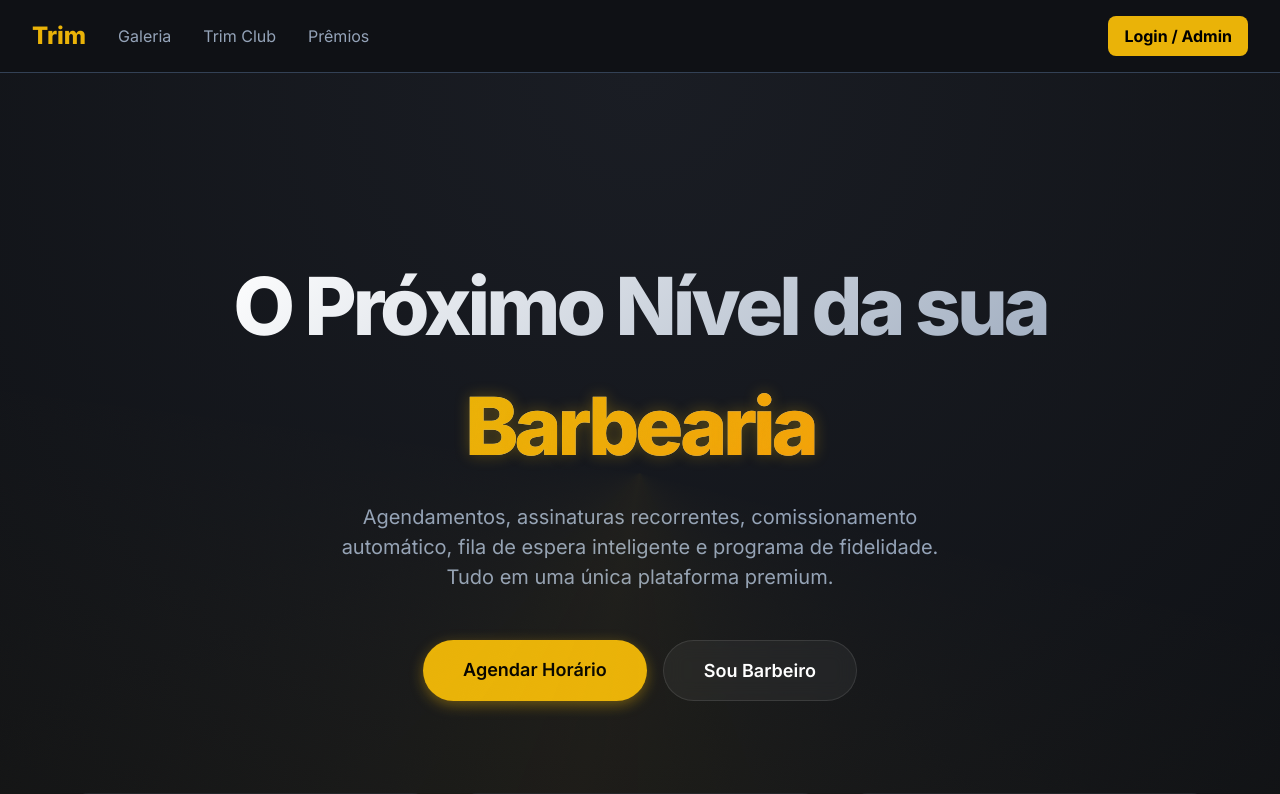
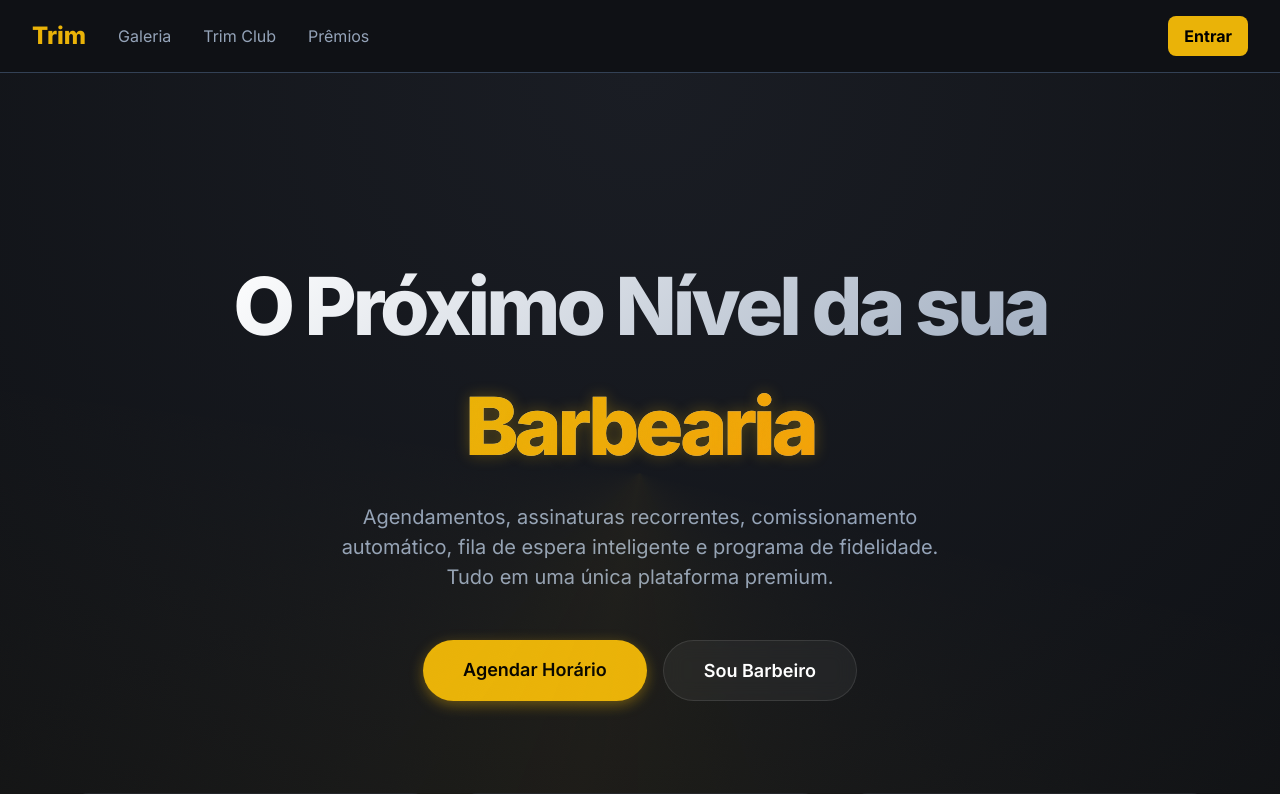
Before and after one commit to Gusttacosta/dsai-ap1-trim, a React (Vite) app in the folder src/frontend/: page / in a window 1280 px wide. Shown: the top 794 px of the page. Built offline with nearby package versions, Linux system fonts and the light colour scheme; no server answers.

Commit message:
feat: adiciona botao dinamico de sair no navbar e melhora exp do cliente logado
Agent: antigravity/gemini-3.1-pro
Spec: none

```diff
--- a/src/frontend/src/App.tsx
+++ b/src/frontend/src/App.tsx
@@ -1,5 +1,5 @@
 import React from 'react';
-import { BrowserRouter, Routes, Route, Link } from 'react-router-dom';
+import { BrowserRouter, Routes, Route, Link, useNavigate } from 'react-router-dom';
 import Landing from './pages/Landing';
 import Booking from './pages/Booking';
 import Dashboard from './pages/Dashboard';
@@ -9,17 +9,30 @@ import Fidelidade from './pages/Fidelidade';
 
 import Login from './pages/Login';
 
-// Navbar Simples
-const Navbar = () => (
+const Navbar = () => {
+  const navigate = useNavigate();
+  const isAuthenticated = !!localStorage.getItem('token');
+
+  const handleLogout = () => {
+    localStorage.removeItem('token');
+    navigate('/login');
+  };
+
+  return (
     <nav style={{ padding: '1rem 2rem', borderBottom: '1px solid var(--color-border)', display: 'flex', gap: '2rem', alignItems: 'center' }}>
       <Link to="/" style={{ fontWeight: 800, fontSize: '1.5rem' }}>Trim</Link>
       <Link to="/galeria" style={{ color: 'var(--color-text-secondary)' }}>Galeria</Link>
       <Link to="/club" style={{ color: 'var(--color-text-secondary)' }}>Trim Club</Link>
       <Link to="/fidelidade" style={{ color: 'var(--color-text-secondary)' }}>Prêmios</Link>
       <div style={{ flex: 1 }} />
-    <Link to="/login" style={{ padding: '0.5rem 1rem', background: 'var(--color-primary)', color: '#000', borderRadius: '8px', fontWeight: 'bold' }}>Login / Admin</Link>
+      {isAuthenticated ? (
+        <button onClick={handleLogout} style={{ padding: '0.5rem 1rem', background: 'transparent', border: '1px solid var(--color-border)', color: '#fff', borderRadius: '8px', fontWeight: 'bold', cursor: 'pointer' }}>Sair</button>
+      ) : (
+        <Link to="/login" style={{ padding: '0.5rem 1rem', background: 'var(--color-primary)', color: '#000', borderRadius: '8px', fontWeight: 'bold' }}>Entrar</Link>
+      )}
     </nav>
   );
+};
 
 const App = () => {
   return (
```
Lines whose indentation alone changed are shown as unchanged.
